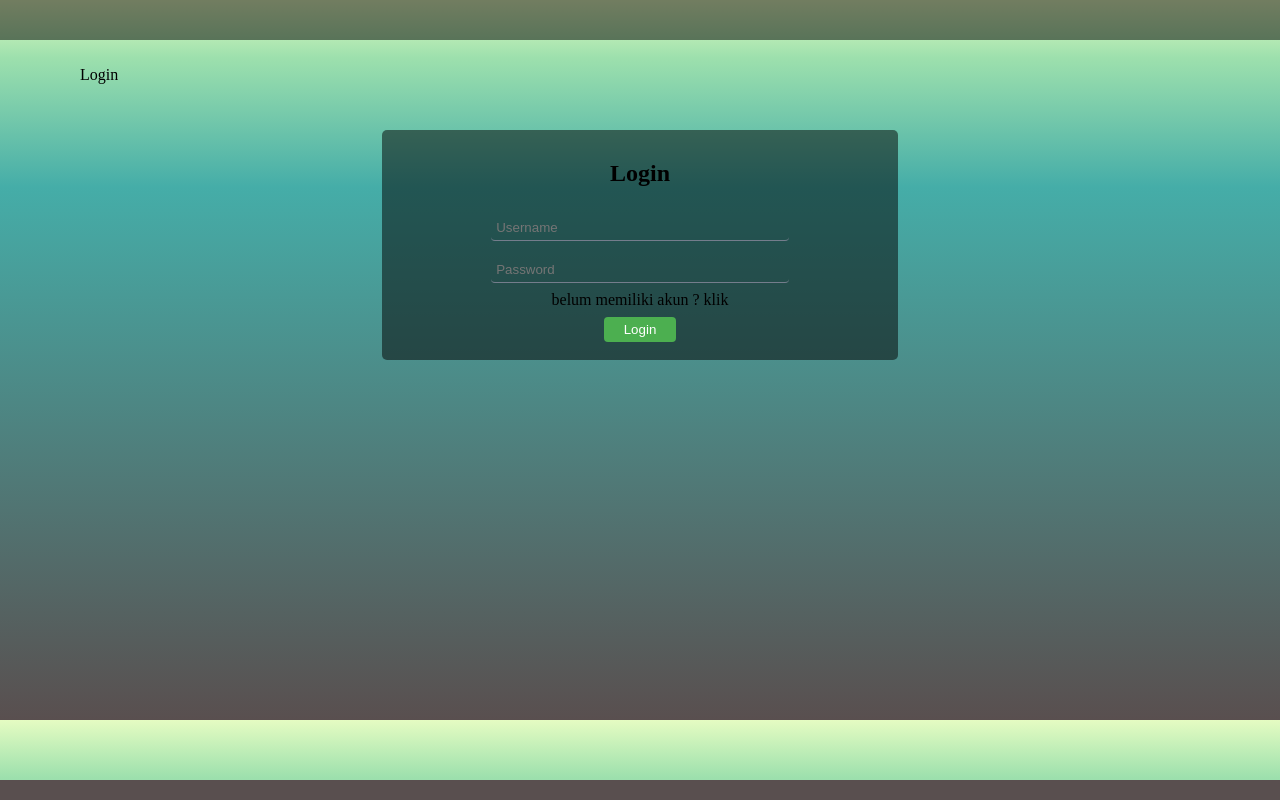
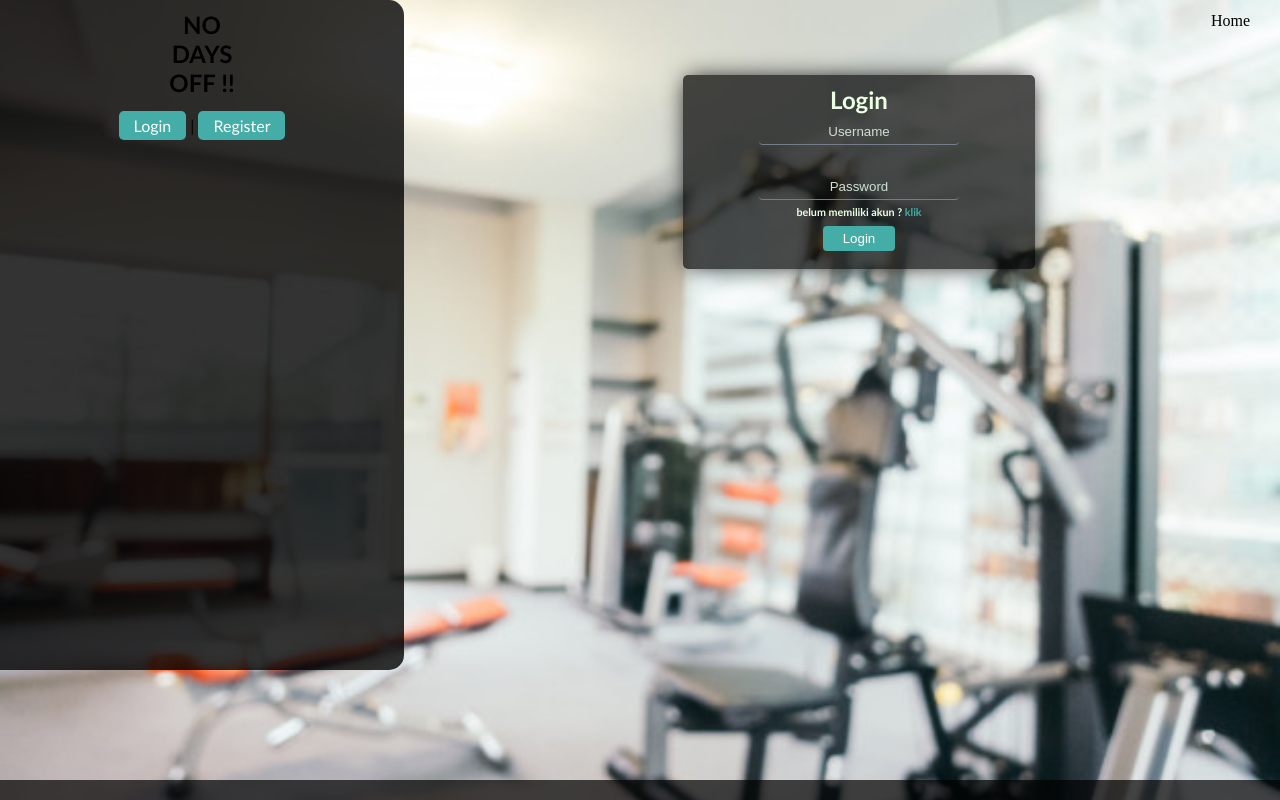
Before and after one commit to Afaisw/formdiscussion, a PHP site: page /index.php?page=login in a window 1280 px wide. Run offline with PHP 8.4, Linux system fonts and the light colour scheme.

Commit message:
FIXING CSS
kurang dibagian sidebar -> nunggu logo buat nyesuaikan

```diff
--- a/asset/css.css
+++ b/asset/css.css
@@ -1,22 +1,31 @@
+*{
+	margin: 0;
+}
 body {
 	margin:0;
-	background: linear-gradient(0deg, rgba(89,79,79,1) 0%, rgba(69,173,168,1) 74%, rgba(157,224,173,1) 92%, rgba(229,252,194,1) 100%);
+	background-image: url(bg.jpg);
+	background-size: cover;
+	background-attachment: fixed;
 	min-height: 720px;
+	font-family: 'Trebuchet MS', 'Lucida Sans Unicode', 'Lucida Grande', 'Lucida Sans', Arial, sans-serif;
 }
-.top-menu {
-	background: rgba(0,0,0,0.5);
+.header {
+	background: rgba(0,0,0,0.7);
 	padding : 20px;
-	margin-bottom: 10px;
+	margin: 0;
 }
 .menu {
 	width: 100%;
+	right: 0;
+	text-align: right;
+	position: fixed;
 }
 .menu ul li {
 	display: inline-block;
 }
 .menu ul li a {
 	text-decoration: none;
-	padding: 30px;
+	padding: 5px 20px;
 	color: black;
 	font-family: Monotype Corsiva;
 	transition: all ease-in-out 0.7s;
@@ -27,9 +36,7 @@ body {
 }
 .container {
 	margin: 0 auto;
-	padding: 20px;
-	width: 100%%;
-	margin-bottom: 10px;
+	width: 100%;
 }
 .isi {
 	width: 100%;
@@ -37,7 +44,7 @@ body {
 .footer {
 	clear: both;
 	font-size : 10px;
-	background: #594F4F;
+	background:rgba(0,0,0,0.7);
 	padding : 10px;
 	text-align:center;
 	position: fixed;
@@ -48,13 +55,17 @@ body {
 	text-align: center;
 	margin:0 auto;
 	width: 40%;
-	background: rgba(0,0,0,0.5);
+	background: rgba(0,0,0,0.7);
 	padding: 10px;
 	border-radius: 5px;
+	-webkit-box-shadow: 0px 0px 24px -4px rgba(0,0,0,1);
+	-moz-box-shadow: 0px 0px 24px -4px rgba(0,0,0,1);
+	box-shadow: 0px 0px 24px -4px rgba(0,0,0,1);
+	color: #ebffe5;
 }
 .input-control {
   padding: 5px 5px;
-  margin: 8px 0;
+  margin: 5px 0;
   display: inline-block;
   border: 1px solid #ccc;
   border-radius: 4px;
@@ -64,12 +75,13 @@ body {
   color: #ecf0f1;
   border-bottom :1px #747d8c solid;
   width: 60%;
+  text-align: center;
 }
 input:focus{
 	outline: none;
 }
 input[type=submit] {
-  background-color: #4CAF50;
+  background-color: #45ADA8;
   color: white;
   padding: 5px 20px;
   margin: 8px 0;
@@ -79,31 +91,36 @@ input[type=submit] {
 }
 
 input[type=submit]:hover {
-  background-color: #45a049;
+  background-color: #358581;
 }
 .kiri {
 	float: left;
-	background: rgba(0,0,0,0.4);
+	background: rgba(0,0,0,0.8);
 	padding: 10px;
-	border-radius: 5px;
+	border-top-right-radius: 15px ;
+	border-bottom-right-radius: 15px ;
+	width: 30%;
+	min-height: 650px;
+	position: fixed;
+	text-align: center;
 }
 .kanan {
-	margin: 0 auto;
+	margin: 70px auto;
 	float: right;
-	background: rgba(0,0,0,0.4);
 	padding: 5px;
 	border-radius: 5px;
-	width: 78%;
+	width: 65%;
+	margin-bottom: 20px;
 }
 a{
 	list-style: none;
 	text-decoration: none;
 	cursor: pointer;
-	color: black;
+	color:#45ADA8;
 	transition: all ease-in-out 0.7s;
 }
 a:hover{
-	color:blue;
+	color:white;
 }
 li {
 	display: block;
@@ -112,3 +129,73 @@ li {
 ul a li{
 	margin: 10px;
 }
+.btn {
+	padding: 5px 15px;
+	border-radius: 5px;
+	background-color: #45ADA8;
+	color: white;
+}
+.btn:hover {
+	background-color: #358581;
+	-webkit-box-shadow: 0px 0px 15px -4px rgba(255,255,255,1);
+	-moz-box-shadow: 0px 0px 15px -4px rgba(255,255,255,1);
+	box-shadow: 0px 0px 15px -4px rgba(255,255,255,1);
+}
+::placeholder{
+	text-align: center;
+	color: #cddfd0;
+}
+.list-control{
+	background: rgba(0,0,0,0.7);
+	padding: 15px 5px 15px 50px;
+	transition: all ease-in-out 0.7s;
+	border-top-right-radius: 80px;
+	border-bottom-right-radius: 80px;
+}
+.list-control:hover{
+	-webkit-box-shadow: 0px 0px 30px 2px rgba(0,0,0,1);
+	-moz-box-shadow: 0px 0px 30px 2px rgba(0,0,0,1);
+	box-shadow: 0px 0px 30px 2px rgba(0,0,0,1);
+}
+.list-control-answer{
+	background: rgba(115, 29, 19,0.8);
+	padding: 15px 5px 15px 50px;
+	transition: all ease-in-out 0.7s;
+	border-top-left-radius: 80px;
+	border-bottom-left-radius: 80px;
+}
+.list-control-answer:hover{
+	-webkit-box-shadow: 0px 0px 30px 2px rgba(0,0,0,1);
+	-moz-box-shadow: 0px 0px 30px 2px rgba(0,0,0,1);
+	box-shadow: 0px 0px 30px 2px rgba(0,0,0,1);
+}
+.nama {
+	text-transform: capitalize;
+	color: #45ADA8;
+}
+.topik {
+	text-transform: uppercase;
+	font-size: x-small;
+	color: white;
+}
+.isi {
+	text-transform: capitalize;
+	margin: 20px 0 20px 0;
+	text-align: center;
+	color: #45ADA8;
+}
+.tanggal {
+	font-size: xx-small;
+	text-align: right;
+	color: white;
+	margin: 0 30px 0 0;
+}
+.form-control {
+	text-align: right;
+	margin: 0 20px 0 0;
+}
+.select-topik {
+	margin: 0 0 10px 0;
+	background: transparent;
+	border: none;
+}
--- a/formlogin.php
+++ b/formlogin.php
@@ -2,10 +2,10 @@
 	<div class="login">
 		<h2>Login</h2>
 				<input class="input-control" type="text" name="username" placeholder="Username" value="<?php if(isset($_POST['submit'])) echo htmlspecialchars($_POST['username'])?>" /><br>
-				<?php if(isset($_POST['login'])) echo $errors['username']?>
+				<?php if(isset($_POST['login'])) echo $errors['username']?> <br>
 				<input class="input-control" type="password" name="password" placeholder="Password" value="<?php if(isset($_POST['submit'])) echo htmlspecialchars($_POST['password'])?>" /><br>
 				<?php if(isset($_POST['login'])) echo $errors['password']?>
-				belum memiliki akun ? <a href="?page=register">klik</a><br>
+				<h6>belum memiliki akun ? <a href="?page=register">klik</a></h6>
 				<input class="btn" type="submit" value="Login" name="login"/>
 		</div>
 </form>
--- a/index.php
+++ b/index.php
@@ -4,22 +4,24 @@ $db = pdo_connect_mysql(); //konek database yang sudah diimport
 error_reporting(0); //mematikan error log
 ?>
 <!DOCTYPE html>
-<html>
+<html lang="en">
 <head>
 	<title>Home</title>
 	<link rel="stylesheet" type="text/css" href="asset/css.css">
 </head>
 <body>
-<div class="top-menu"></div>
-<div class="menu">
+<div class="container">
+	<div class="kiri">
+		<h2>NO<br>DAYS<br>OFF !!</h2> <br>
+		<a href="index.php?page=login" class="btn">Login</a> |
+		<a href="index.php?page=register" class="btn">Register</a>
+	</div>
 	<div class="menu">
 		<ul>
-			<li><a href="index.php?page=login">Login</a></li>
+			<li><a href="index.php?page=home">Home</a></li>
 		</ul>
 	</div>
-</div>
-<div class="container">
-<div class="isi">
+	<div class="kanan">
 		<?php
 		if(isset($_GET['page'])){ //digunakan untuk tampilan halaman dinamis
 			$page = $_GET['page']; //mengambil id page jika berganti halaman
--- a/index/client/formeditquestion.php
+++ b/index/client/formeditquestion.php
@@ -4,6 +4,7 @@ $query->bindValue(':id_question', $_GET['id']);
 $query->execute();
 $data = $query->fetch();
 ?>
+<div class="form-control">
 <form action="#" method="post">
 	<?php
 		$query = $db->prepare('SELECT * FROM tb_topik'); //menampilkan seluruh topik untuk dipilih
@@ -11,7 +12,7 @@ $data = $query->fetch();
 		$topiks = $query->fetchAll();
 		?>
 		<input type="hidden" name="id" value="<?php echo $_GET['id'] ?>">
-		<select class="" name="topik">
+		<select class="select-topik" name="topik">
 			<?php foreach($topiks as $topik) { ?>
 				<option value="<?php echo $topik['ID_TOPIK'] ?>" <?php if($data['ID_TOPIK'] == $topik['ID_TOPIK']) { echo "selected"; } ?>><?php echo $topik['JUDUL']?></option>
 			<?php } ?>
@@ -23,3 +24,4 @@ $data = $query->fetch();
 		<div class="tanggal"><?php echo $data['TANGGAL_DIBUAT_QUESTION'] ?></div>
 		<input type="submit" name="submit" value="Edit Pertanyaan">
 </form>
+</div>
--- a/index/client/formquestion.php
+++ b/index/client/formquestion.php
@@ -1,10 +1,11 @@
+<div class="form-control">
 <form action="#" method="post">
 	<?php
 		$query = $db->prepare('SELECT * FROM tb_topik'); //menampilkan semua topik
 		$query->execute();
 		$topiks = $query->fetchAll();
 		?>
-		<select class="" name="topik">
+		<select class="select-topik" name="topik">
 			<option value="" disabled selected>- Pilih Topik -</option>
 			<?php foreach($topiks as $topik) { ?> <!-- menampilkan topik sudah diselect -->
 				<option value="<?php echo $topik['ID_TOPIK'] ?>"><?php echo $topik['JUDUL']?></option>
@@ -16,3 +17,4 @@
 		<br>
 		<input type="submit" name="submit" value="Ajukan Pertanyaan">
 </form>
+</div>
--- a/index/expert/formreply.php
+++ b/index/expert/formreply.php
@@ -1,7 +1,8 @@
+<div class="form-control">
 <form action="#" method="post">
-
 	<textarea rows="4" cols="50" name="isi"></textarea>
 	<?php if(isset($_POST['submit'])) echo $errors['isi']?>
 	<br>
 	<input type="submit" name="submit" value="Balas">
 </form>
+<div>
--- a/index/formeditprofile.php
+++ b/index/formeditprofile.php
@@ -53,5 +53,6 @@
 		<?php if(isset($_POST['submit'])) echo $errors['password2']?>
 		<br>
 		<input type="submit" value="Update" name="submit" class="button">
+		</form>
 </fieldset>
 </div>
```
Also changed, not shown: index/client/detail_question.php (+7 -5 lines), index/client/v_all_question.php (+5 -5 lines), index/client/v_question.php (+6 -7 lines), index/expert/all_question.php (+8 -7 lines), index/expert/discuss.php (+8 -7 lines), index/expert/reply_quest.php (+18 -11 lines), index/index.php (+10 -14 lines), asset/bg.jpg (added). Lines whose indentation alone changed are shown as unchanged.
